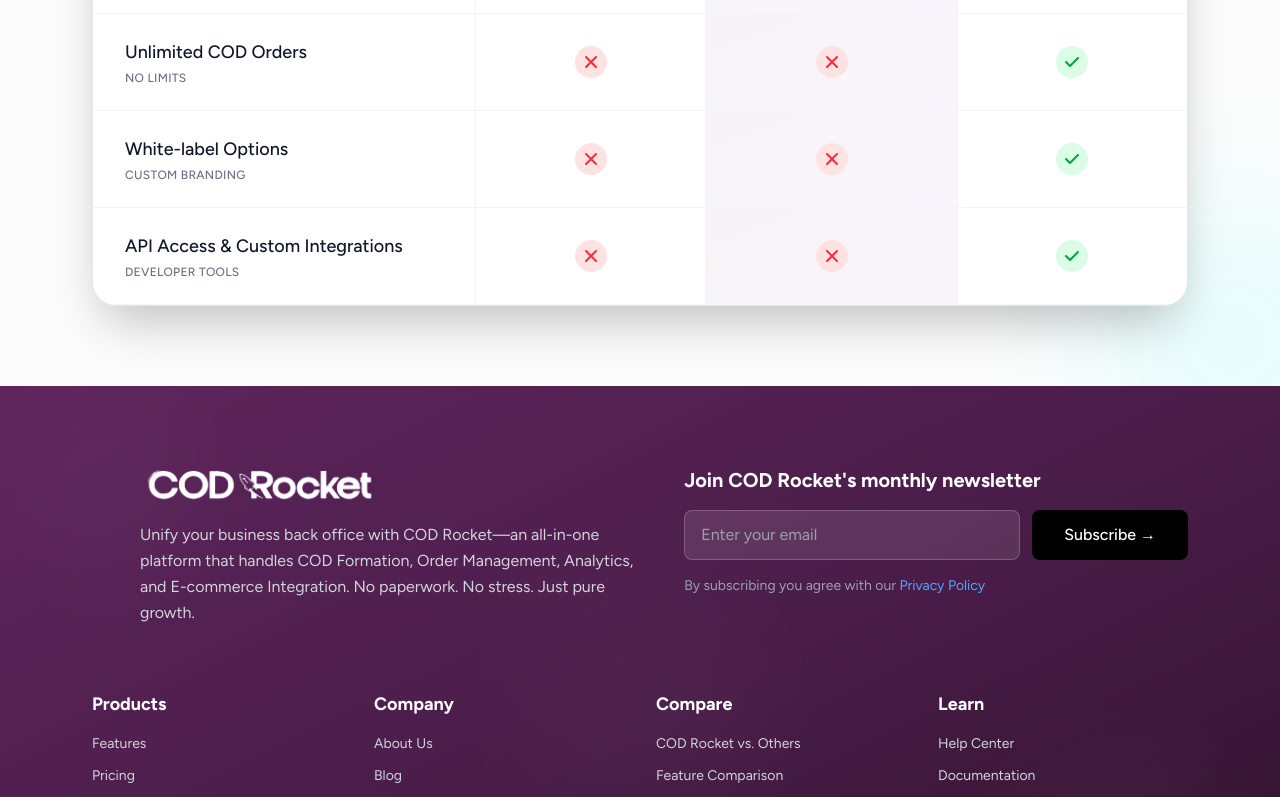
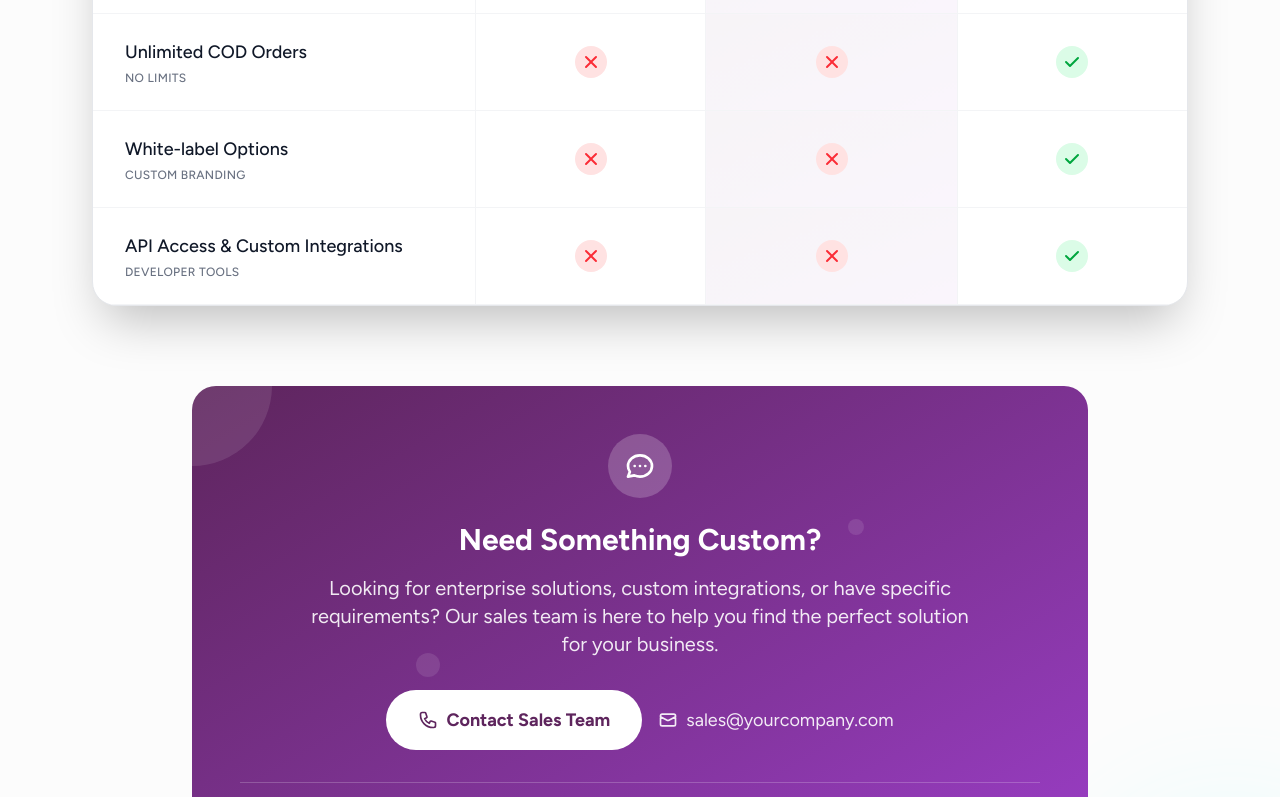
Before and after one commit to abaakil35/Landing-Page-COD, a React (Vite) app in the folder landing-page/: page /pricing in a window 1280 px wide. Shown: the part 2000-2797 px from the top of the page. Built offline with nearby package versions, Linux system fonts and the light colour scheme.

Commit message:
add a container for pricing

```diff
--- a/landing-page/src/Components/Pricing.jsx
+++ b/landing-page/src/Components/Pricing.jsx
@@ -90,7 +90,7 @@
           animate={{ opacity: 1, y: 0 }}
           transition={{ duration: 0.8, delay: 0.4 }}
         >
-          Start free and scale as you grow. No hidden fees, no long-term
+          Start free and scale as you grow. No hidden fees, no lo ng-term
           contracts.
         </motion.p>
         <div className="grid grid-cols-1 md:grid-cols-3 gap-8">
@@ -424,6 +424,127 @@
             </div>
           </motion.div>
         )}
+
+        {/* Contact Sales Section */}
+        {isPricingPage && (
+          <motion.div
+            className="mt-20 mx-auto max-w-4xl"
+            initial={{ opacity: 0, y: 30 }}
+            whileInView={{ opacity: 1, y: 0 }}
+            transition={{ duration: 0.6, delay: 0.2 }}
+            viewport={{ once: true }}
+          >
+            <div className="bg-gradient-to-br from-[#5e255dff] to-[#9d3ecb] rounded-3xl p-12 text-center relative overflow-hidden">
+              {/* Background Pattern */}
+              <div className="absolute inset-0 opacity-10">
+                <div className="absolute top-0 left-0 w-40 h-40 bg-white rounded-full -translate-x-20 -translate-y-20"></div>
+                <div className="absolute bottom-0 right-0 w-32 h-32 bg-white rounded-full translate-x-16 translate-y-16"></div>
+                <div className="absolute top-1/2 left-1/4 w-6 h-6 bg-white rounded-full"></div>
+                <div className="absolute top-1/4 right-1/4 w-4 h-4 bg-white rounded-full"></div>
+              </div>
+
+              <div className="relative z-10">
+                <div className="inline-flex items-center justify-center w-16 h-16 bg-white/20 rounded-full mb-6">
+                  <svg
+                    className="w-8 h-8 text-white"
+                    fill="none"
+                    stroke="currentColor"
+                    viewBox="0 0 24 24"
+                  >
+                    <path
+                      strokeLinecap="round"
+                      strokeLinejoin="round"
+                      strokeWidth={2}
+                      d="M8 12h.01M12 12h.01M16 12h.01M21 12c0 4.418-4.03 8-9 8a9.863 9.863 0 01-4.255-.949L3 20l1.395-3.72C3.512 15.042 3 13.574 3 12c0-4.418 4.03-8 9-8s9 3.582 9 8z"
+                    />
+                  </svg>
+                </div>
+
+                <h3 className="text-3xl font-bold text-white mb-4">
+                  Need Something Custom?
+                </h3>
+                <p className="text-xl text-white/90 mb-8 max-w-2xl mx-auto">
+                  Looking for enterprise solutions, custom integrations, or have
+                  specific requirements? Our sales team is here to help you find
+                  the perfect solution for your business.
+                </p>
+
+                <div className="flex flex-col sm:flex-row gap-4 justify-center items-center">
+                  <motion.button
+                    className="bg-white text-[#5e255dff] px-8 py-4 rounded-full font-semibold text-lg hover:bg-gray-100 transition-all duration-200 flex items-center gap-2 min-w-[200px] justify-center"
+                    whileHover={{ scale: 1.05 }}
+                    whileTap={{ scale: 0.95 }}
+                  >
+                    <svg
+                      className="w-5 h-5"
+                      fill="none"
+                      stroke="currentColor"
+                      viewBox="0 0 24 24"
+                    >
+                      <path
+                        strokeLinecap="round"
+                        strokeLinejoin="round"
+                        strokeWidth={2}
+                        d="M3 5a2 2 0 012-2h3.28a1 1 0 01.948.684l1.498 4.493a1 1 0 01-.502 1.21l-2.257 1.13a11.042 11.042 0 005.516 5.516l1.13-2.257a1 1 0 011.21-.502l4.493 1.498a1 1 0 01.684.949V19a2 2 0 01-2 2h-1C9.716 21 3 14.284 3 6V5z"
+                      />
+                    </svg>
+                    Contact Sales Team
+                  </motion.button>
+
+                  <motion.a
+                    href="mailto:sales@yourcompany.com"
+                    className="text-white/90 hover:text-white transition-colors duration-200 flex items-center gap-2 text-lg"
+                    whileHover={{ scale: 1.05 }}
+                  >
+                    <svg
+                      className="w-5 h-5"
+                      fill="none"
+                      stroke="currentColor"
+                      viewBox="0 0 24 24"
+                    >
+                      <path
+                        strokeLinecap="round"
+                        strokeLinejoin="round"
+                        strokeWidth={2}
+                        d="M3 8l7.89 4.26a2 2 0 002.22 0L21 8M5 19h14a2 2 0 002-2V7a2 2 0 00-2-2H5a2 2 0 00-2 2v10a2 2 0 002 2z"
+                      />
+                    </svg>
+                    sales@yourcompany.com
+                  </motion.a>
+                </div>
+
+                <div className="mt-8 pt-8 border-t border-white/20">
+                  <div className="grid grid-cols-1 md:grid-cols-3 gap-6 text-center">
+                    <div>
+                      <div className="text-2xl font-bold text-white mb-1">
+                        24/7
+                      </div>
+                      <div className="text-white/80 text-sm">
+                        Enterprise Support
+                      </div>
+                    </div>
+                    <div>
+                      <div className="text-2xl font-bold text-white mb-1">
+                        99.9%
+                      </div>
+                      <div className="text-white/80 text-sm">
+                        Uptime Guarantee
+                      </div>
+                    </div>
+                    <div>
+                      <div className="text-2xl font-bold text-white mb-1">
+                        Custom
+                      </div>
+                      <div className="text-white/80 text-sm">
+                        Integration Solutions
+                      </div>
+                    </div>
+                  </div>
+                </div>
+              </div>
+            </div>
+          </motion.div>
+        )}
       </div>
     </section>
   );
```
